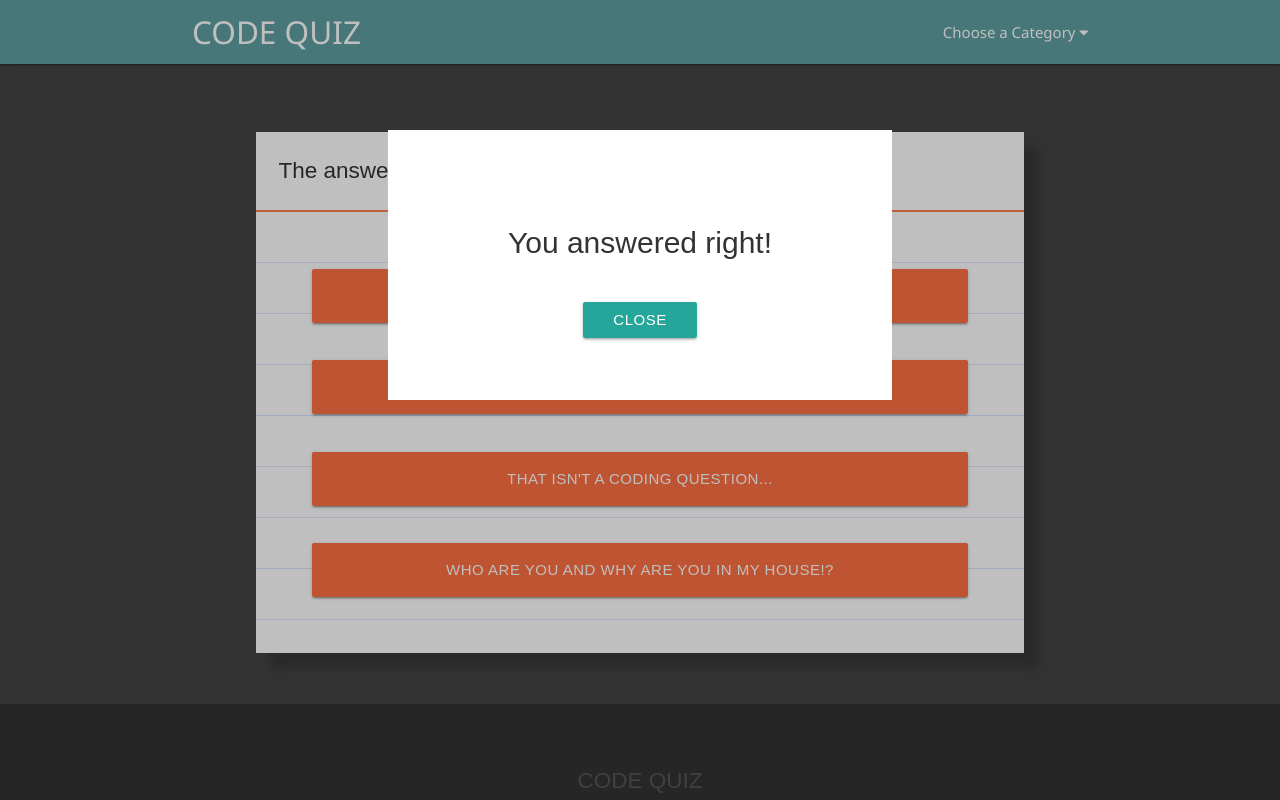
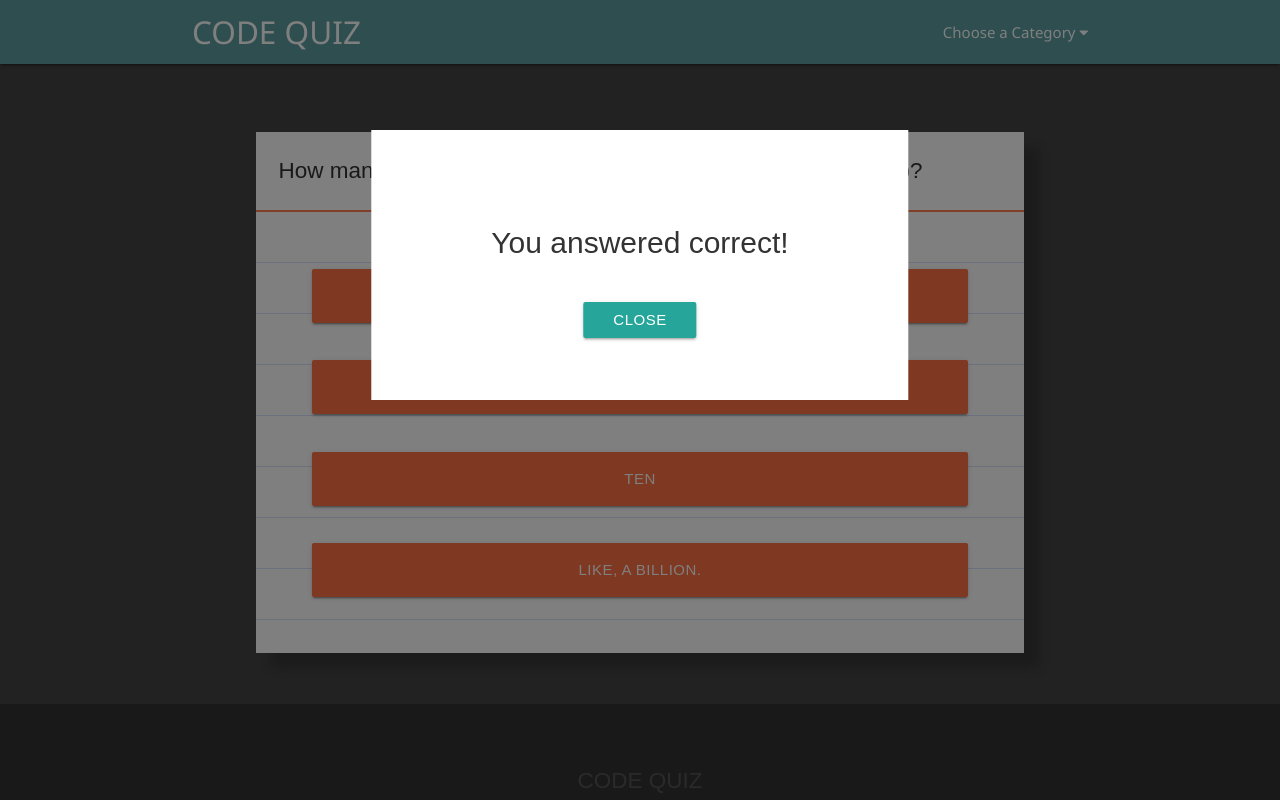
Before and after one commit to mathewjcohen/code-quiz, a React (Create React App) app in the folder client/: page / in a window 1280 px wide. Both pictures are taken after a click on the button "42, OBVIOUSLY.". Shown: the top 800 px of the page. Built offline with nearby package versions, Linux system fonts and the light colour scheme.

Commit message:
updated quiz to loop through temp questions data array; upon answering, user will be notified of result and next question will load behind modal - close button is there for user to acknowledge the result

```diff
--- a/client/src/App.js
+++ b/client/src/App.js
@@ -19,6 +19,26 @@ class App extends Component {
             "Who are you and why are you in my house!?"
           ],
           answer: "42, obviously."
+        },
+        {
+          question: "How many licks does it take to get to the center of a tootsie pop?",
+          answers: [
+            "One",
+            "Three",
+            "Ten",
+            "Like, a billion."
+          ],
+          answer: "Three"
+        },
+        {
+          question: "How much wood would a woodchuck chuck if a woodchuck could chuck wood?",
+          answers: [
+            "About 350lbs.",
+            "What?",
+            "350 of them.",
+            "About 700lbs."
+          ],
+          answer: "About 700lbs."
         }
       ]
     };
@@ -30,7 +50,7 @@ class App extends Component {
       <div>
         <Header />
         <div id="quiz_wrap">
-          <QuizCard item={this.state.qArray[0]} />
+          <QuizCard items={this.state.qArray} />
         </div>
         <Footer/>
       </div>
--- a/client/src/components/quizcard/Right.js
+++ b/client/src/components/quizcard/QPop.js
@@ -1,14 +1,14 @@
 import React, { Component } from "react";
 import "./Quiz.css";
 
-class Right extends Component {
+class QPop extends Component {
 
   render() {
     return (
       <div className="answer_pop_wrap">
         <div className="answer_pop">
-          <p>You answered right!</p>
-          <a href="/" className="btn">
+          <p>You answered {this.props.result}!</p>
+          <a onClick={this.props.closeWindow} className="btn">
             close
           </a>
         </div>
@@ -17,4 +17,4 @@ class Right extends Component {
   }
 }
 
-export default Right;
+export default QPop;
--- a/client/src/components/quizcard/Quiz.css
+++ b/client/src/components/quizcard/Quiz.css
@@ -48,7 +48,7 @@
   z-index: 20;
   height: 100%;
   width: 100%;
-  background: rgba(0,0,0,.25);
+  background: rgba(0,0,0,.5);
 }
 .answer_pop{
   position: fixed;
--- a/client/src/components/quizcard/Quiz.js
+++ b/client/src/components/quizcard/Quiz.js
@@ -1,60 +1,73 @@
 import React, { Component } from "react";
 import "./Quiz.css";
-import Right from './Right';
-import Wrong from './Wrong';
+import QPop from './QPop';
 
 class QuizCard extends Component {
   constructor(props) {
     super(props);
 
-    this.state = { hideWrong: true, hideRight: true };
+    this.currentItem = 0;
+    this.itemNum = () => {
+      if(this.currentItem === this.props.items.length - 1){
+        this.currentItem = 0;
+      }else{
+        this.currentItem++;
+      }
+    }
 
-    this.question = this.props.item;
-
+    this.state = {
+      result: "",
+      hideQPop: true,
+      question: this.props.items[this.currentItem]
+    }
   }
 
   clicked(userAnswer) {
-    if (userAnswer === this.question.answer) {
-      this.setState({hideRight: false})
+    if (userAnswer === this.state.question.answer) {
+      this.setState({result: "correct"})
     } else {
-      this.setState({hideWrong: false})
+      this.setState({result: "incorrect"})
     }
+    this.itemNum()
+    this.setState({
+      hideQPop: false,
+      question: this.props.items[this.currentItem]
+    })
   }
 
   handleCloseWindow(){
-    this.setState({hideRight: true, hideWrong: true})
+    this.setState({result: "", hideQPop: true})
   }
 
   render() {
     return (
       <div>
         <div className="card_wrap">
-          <div className="card_title">{this.question.question}</div>
+          <div className="card_title">{this.state.question.question}</div>
           <div className="card_body">
             <div className="choice_wrap">
-              <button onClick={() => { this.clicked(this.question.answers[0]); }} className="choice waves-effect waves-light btn-large deep-orange lighten-1 text-white">
-                {this.question.answers[0]}
+              <button onClick={() => { this.clicked(this.state.question.answers[0]); }} className="choice waves-effect waves-light btn-large deep-orange lighten-1 text-white">
+                {this.state.question.answers[0]}
               </button>
             </div>
             <div className="choice_wrap">
-              <button onClick={() => { this.clicked(this.question.answers[1]); }} className="choice waves-effect waves-light btn-large deep-orange lighten-1 text-white">
-                {this.question.answers[1]}
+              <button onClick={() => { this.clicked(this.state.question.answers[1]); }} className="choice waves-effect waves-light btn-large deep-orange lighten-1 text-white">
+                {this.state.question.answers[1]}
               </button>
             </div>
             <div className="choice_wrap">
-              <button onClick={() => { this.clicked(this.question.answers[2]); }} className="choice waves-effect waves-light btn-large deep-orange lighten-1 text-white">
-                {this.question.answers[2]}
+              <button onClick={() => { this.clicked(this.state.question.answers[2]); }} className="choice waves-effect waves-light btn-large deep-orange lighten-1 text-white">
+                {this.state.question.answers[2]}
               </button>
             </div>
             <div className="choice_wrap">
-              <button onClick={() => { this.clicked(this.question.answers[3]); }} className="choice waves-effect waves-light btn-large deep-orange lighten-1 text-white">
-                {this.question.answers[3]}
+              <button onClick={() => { this.clicked(this.state.question.answers[3]); }} className="choice waves-effect waves-light btn-large deep-orange lighten-1 text-white">
+                {this.state.question.answers[3]}
               </button>
             </div>
           </div>
         </div>
-        {!this.state.hideRight && <Right />}
-        {!this.state.hideWrong && <Wrong closeWindow={this.handleCloseWindow} />}
+        {!this.state.hideQPop && <QPop result={this.state.result} closeWindow={this.handleCloseWindow.bind(this)} />}
       </div>
     );
   }
--- a/client/src/components/quizcard/Wrong.js
+++ /dev/null
@@ -1,29 +0,0 @@
-import React, { Component } from "react";
-import "./Quiz.css";
-
-class Wrong extends Component {
-  constructor(props){
-    super(props);
-
-    this.temp = "";
-  }
-
-  closeWindow = () => {
-    this.props.handleCloseWindow();
-  }
-
-  render() {
-    return (
-      <div className="answer_pop_wrap">
-        <div className="answer_pop">
-          <p>You answered wrong!</p>
-          <a onClick={this.closeWindow} className="btn">
-            close
-          </a>
-        </div>
-      </div>
-    );
-  }
-}
-
-export default Wrong;
```
